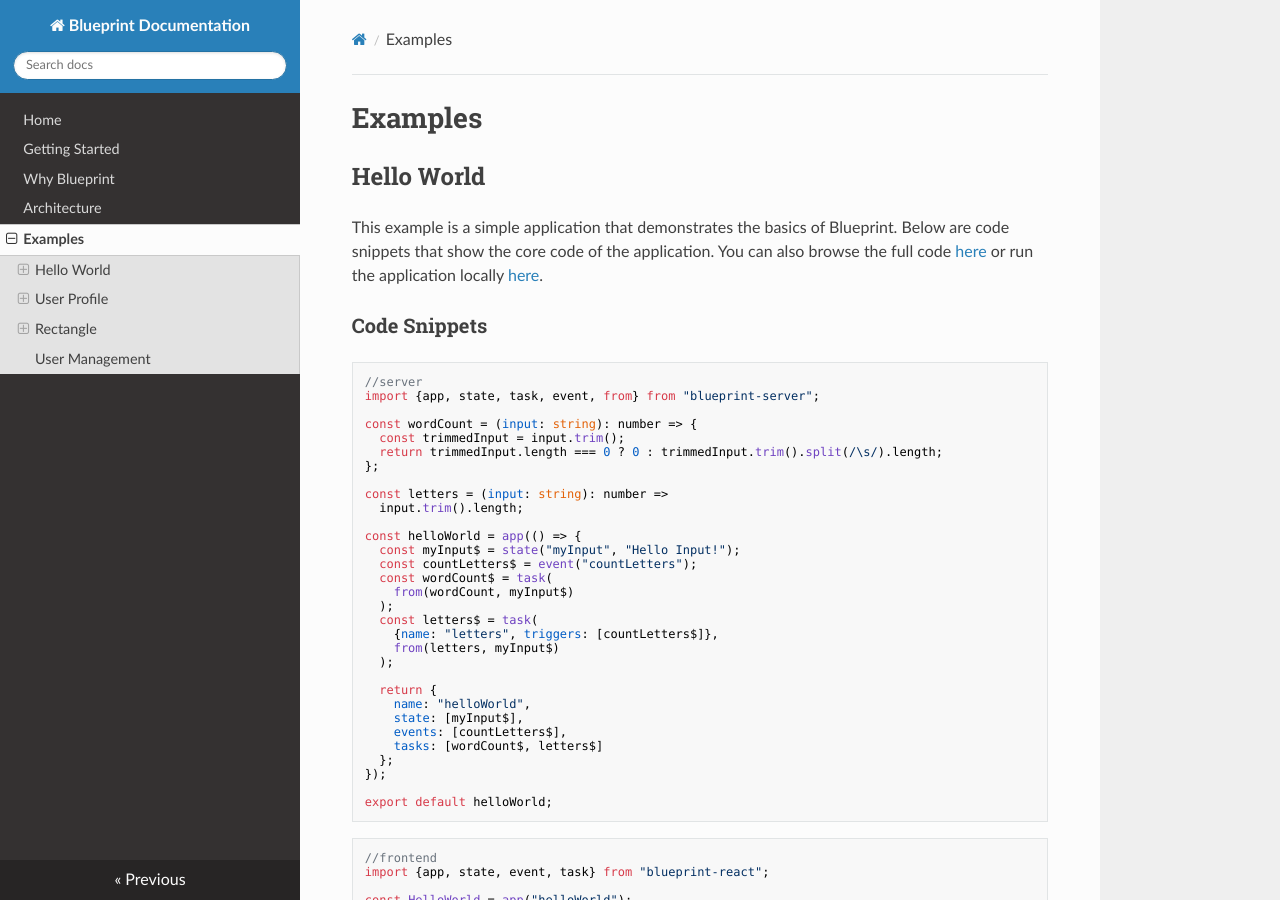
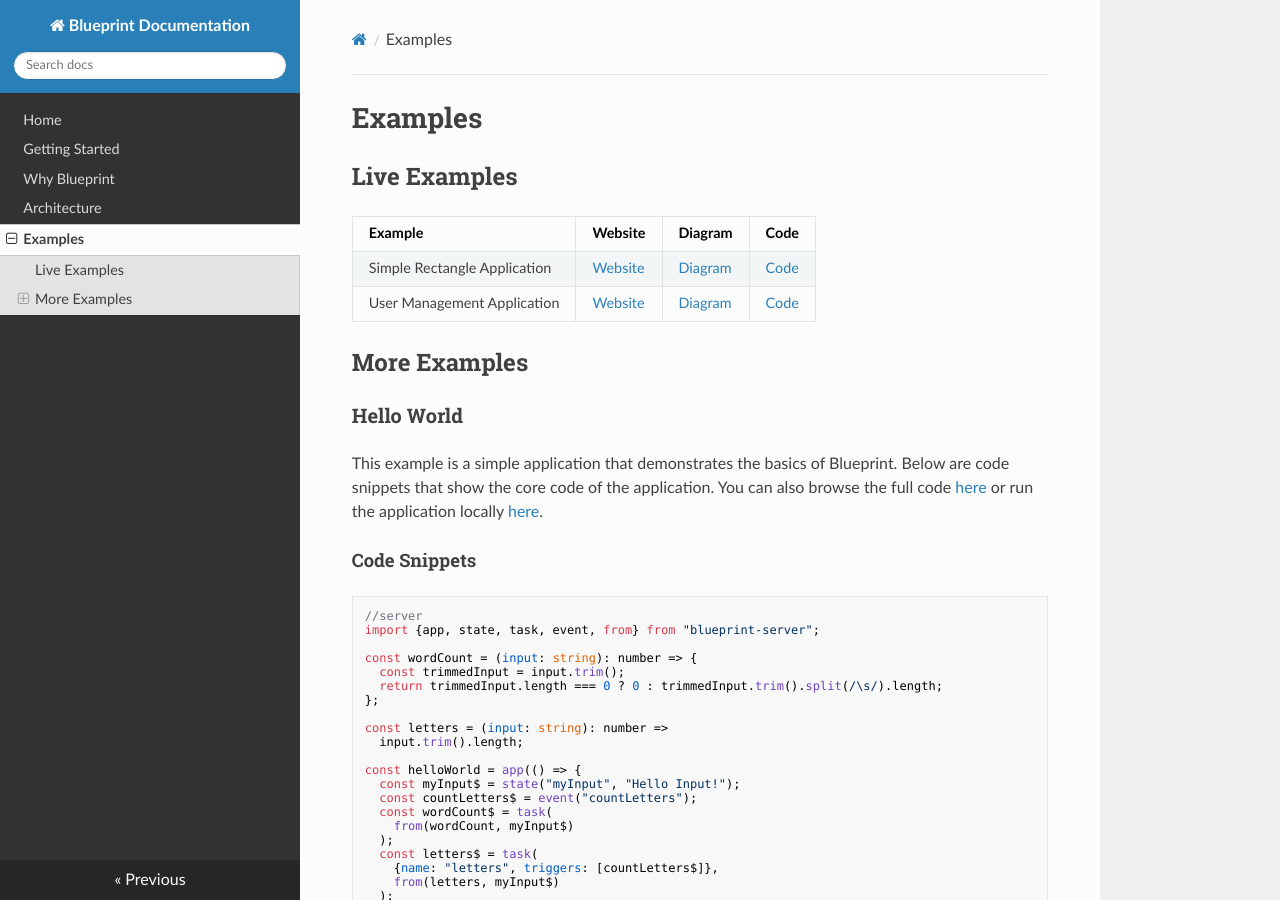
Before and after one commit to steaks/blueprint-docs, an MkDocs documentation site: the page built from docs/examples.md, in a window 1280 px wide and 900 px high. Built offline with MkDocs 1.6.1, drawn with Linux system fonts in a browser that asks for light colours; nearby versions of some CDN libraries.

Commit message:
Live examples (#13)

````diff
--- a/docs/examples.md
+++ b/docs/examples.md
@@ -1,10 +1,19 @@
 # Examples
 
-## Hello World
+## Live Examples
+
+| Example                      | Website                                                       | Diagram                                                                    | Code                                                                          |
+|------------------------------|---------------------------------------------------------------|----------------------------------------------------------------------------|-------------------------------------------------------------------------------|
+| Simple Rectangle Application | [Website](https://rectangle-ui-7y67ff2sba-uc.a.run.app/myApp) | [Diagram](https://rectangle-ui-7y67ff2sba-uc.a.run.app/__blueprint__)      | [Code](https://github.com/steaks/blueprint/tree/main/examples/rectangle)      |
+| User Management Application  | [Website](https://usermanagement-ui-7y67ff2sba-uc.a.run.app)  | [Diagram](https://usermanagement-ui-7y67ff2sba-uc.a.run.app/__blueprint__) | [Code](https://github.com/steaks/blueprint/tree/main/examples/userManagement) |
+
+## More Examples
+
+### Hello World
 
 This example is a simple application that demonstrates the basics of Blueprint. Below are code snippets that show the core code of the application. You can also browse the full code [here](https://github.com/steaks/blueprint/tree/main/templates/helloWorld) or run the application locally [here](#run-the-application-locally).
 
-### Code Snippets
+#### Code Snippets
 
 ```typescript
 //server
@@ -70,7 +79,7 @@ const UI = () => {
 export default UI;
 ```
 
-### Run the application locally
+#### Run the application locally
 
 ```shell
 wget https://raw.githubusercontent.com/steaks/blueprint-templates/main/createBlueprint.sh
@@ -83,11 +92,11 @@ make run-server
 make run-ui # Run in separate terminal. Open browser to http://localhost:3000
 ```
 
-## User Profile
+### User Profile
 
 This example is an application with that allows a user to view and edit their email, first name, and last name on a user profile page. Below are code snippets that show the core code of the application. You can also browse the full code [here](https://github.com/steaks/blueprint/tree/main/templates/helloWorld) or run the application locally [here](#run-the-application-locally_1).
 
-### Code Snippets
+#### Code Snippets
 
 ```typescript
 //server
@@ -170,7 +179,7 @@ const UI = () => {
 export default UI;
 ```
 
-### Run the application locally
+#### Run the application locally
 
 ```shell
 wget https://raw.githubusercontent.com/steaks/blueprint-templates/main/createBlueprint.sh
@@ -183,11 +192,11 @@ make run-server
 make run-ui # Run in separate terminal. Open browser to http://localhost:3000
 ```
 
-## Rectangle
+### Rectangle
 
 This example is a simple application that calculates the area of a rectangle provided width and height. Below are code snippets that show the core code of the application. You can also browse the full code [here](https://github.com/steaks/blueprint/tree/main/templates/rectangle) or run the application locally [here](#run-the-application-locally_2).
 
-### Code Snippets
+#### Code Snippets
 
 ```typescript
 //server
@@ -236,7 +245,7 @@ const UI = () => {
 export default UI;
 ```
 
-### Run the application locally
+#### Run the application locally
 
 ```shell
 wget https://raw.githubusercontent.com/steaks/blueprint-templates/main/createBlueprint.sh
@@ -249,7 +258,7 @@ make run-server
 make run-ui # Run in separate terminal. Open browser to http://localhost:3000
 ```
 
-## User Management
+### User Management
 
 This example is a more complex application that manages users. Browse the code on [github](https://github.com/steaks/blueprint/tree/main/examples/userManagement) or run the application locally.
 
````
